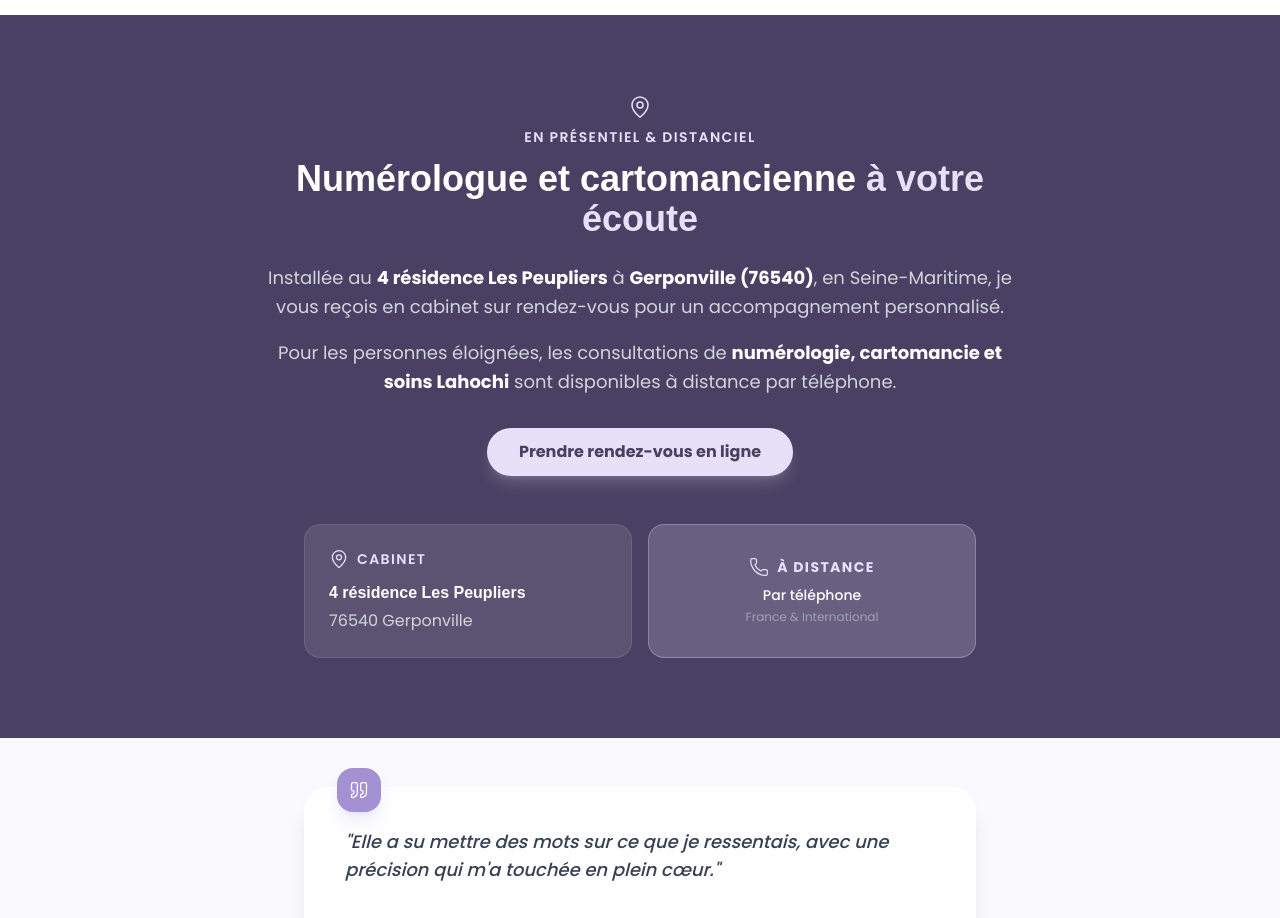
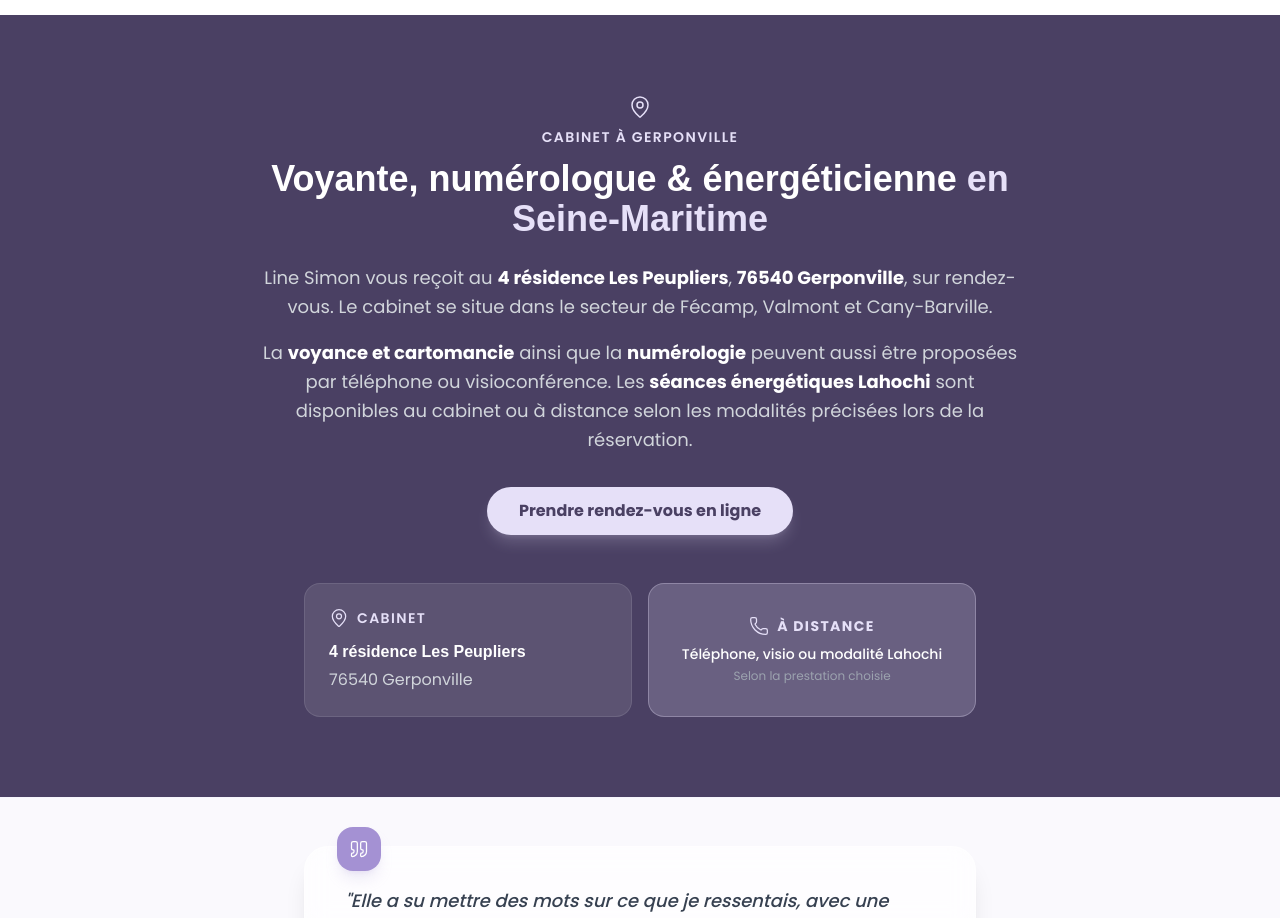
Before and after one commit to Creativityliberty/Tourma-line, a React (Vite) app: page / in a window 1280 px wide. Shown: the part 9940-10858 px from the top of the page. Built offline with nearby package versions, Linux system fonts and the light colour scheme; a web font is replaced by a local one.

Commit message:
seo: reinforce Gerponville local entity and three service pillars

```diff
--- a/src/components/sections/LocalZone.tsx
+++ b/src/components/sections/LocalZone.tsx
@@ -12,7 +12,7 @@ export const LocalZone = () => {
   return (
     <section
       id="zone-consultation"
-      aria-label="Zone géographique de consultation — Line, Cabinet en Normandie"
+      aria-label="Cabinet Tourma-Line à Gerponville en Seine-Maritime"
       className="py-20 bg-brand-dark text-white"
     >
       <AnimateOnScroll>
@@ -21,22 +21,22 @@ export const LocalZone = () => {
             <div className="flex flex-col items-center mb-3">
               <MapPinIcon className="w-6 h-6 text-brand-lilas mb-2" />
               <p className="text-brand-lilas text-sm font-semibold uppercase tracking-widest">
-                En présentiel & distanciel
+                Cabinet à Gerponville
               </p>
             </div>
             <h2 className="text-3xl sm:text-4xl font-display font-bold mb-6 leading-tight">
-              Numérologue et cartomancienne{" "}
-              <span className="text-brand-lilas">à votre écoute</span>
+              Voyante, numérologue & énergéticienne{" "}
+              <span className="text-brand-lilas">en Seine-Maritime</span>
             </h2>
             <p className="text-gray-300 text-lg mb-4 leading-relaxed">
-              Installée au <strong className="text-white">{contactInfo.address}</strong> à <strong className="text-white">{contactInfo.city} ({contactInfo.zipCode})</strong>, en Seine-Maritime, je vous reçois en cabinet sur rendez-vous pour un accompagnement personnalisé.
+              Line Simon vous reçoit au <strong className="text-white">{contactInfo.address}</strong>,{" "}
+              <strong className="text-white">{contactInfo.zipCode} {contactInfo.city}</strong>, sur rendez-vous.
+              Le cabinet se situe dans le secteur de Fécamp, Valmont et Cany-Barville.
             </p>
             <p className="text-gray-300 text-lg mb-8 leading-relaxed">
-              Pour les personnes éloignées, les consultations de{" "}
-              <strong className="text-white">
-                numérologie, cartomancie et soins Lahochi
-              </strong>{" "}
-              sont disponibles à distance par téléphone.
+              La <strong className="text-white">voyance et cartomancie</strong> ainsi que la{" "}
+              <strong className="text-white">numérologie</strong> peuvent aussi être proposées par téléphone ou visioconférence.
+              Les <strong className="text-white">séances énergétiques Lahochi</strong> sont disponibles au cabinet ou à distance selon les modalités précisées lors de la réservation.
             </p>
             <div className="flex flex-col sm:flex-row gap-4 justify-center mb-12">
               <a
@@ -49,7 +49,6 @@ export const LocalZone = () => {
               </a>
             </div>
 
-            {/* Contact Cards Centered */}
             <div className="grid sm:grid-cols-2 gap-4 max-w-2xl mx-auto text-left">
               <div className="bg-white/10 rounded-2xl p-6 border border-white/10 backdrop-blur-sm hover:bg-white/15 transition-colors">
                 <div className="flex items-center gap-2 mb-3">
@@ -66,9 +65,9 @@ export const LocalZone = () => {
                   <PhoneIcon className="w-5 h-5 text-brand-lilas" />
                   <p className="text-brand-lilas font-bold text-sm uppercase tracking-widest">À distance</p>
                 </div>
-                <p className="text-sm text-white font-medium">Par téléphone</p>
+                <p className="text-sm text-white font-medium">Téléphone, visio ou modalité Lahochi</p>
                 <p className="text-xs text-gray-400 mt-1">
-                  France & International
+                  Selon la prestation choisie
                 </p>
               </div>
             </div>
```
